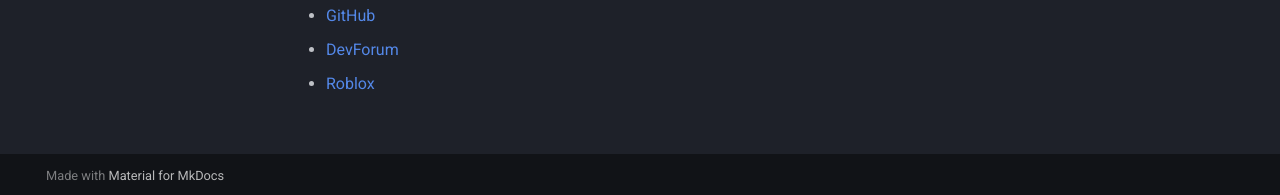
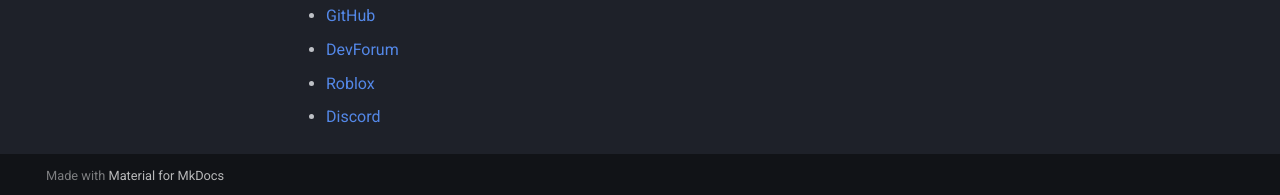
Before and after one commit to grayzcale/simplepath, an MkDocs documentation site: the page built from docs/index.md, in a window 1280 px wide and 1014 px high. Shown: the part 816-1011 px from the top of the window. Built offline with MkDocs 1.6.1 and Material for MkDocs 9.7.7, drawn with Linux system fonts in a browser that asks for light colours; comment, search, counter and statistics services are not loaded.

Commit message:
Add Discord

```diff
--- a/docs/index.md
+++ b/docs/index.md
@@ -17,3 +17,4 @@
 - <a href=https://github.com/00xima/SimplePath target=_blank>GitHub</a>
 - <a href=https://devforum.roblox.com/t/1196762 target=_blank>DevForum</a>
 - <a href=https://www.roblox.com/library/6744337775/SimplePath-Pathfinding-Module target=_blank>Roblox</a>
+- <a href=https://discord.gg/44nzKyBM7B target=_blank>Discord</a>
```
